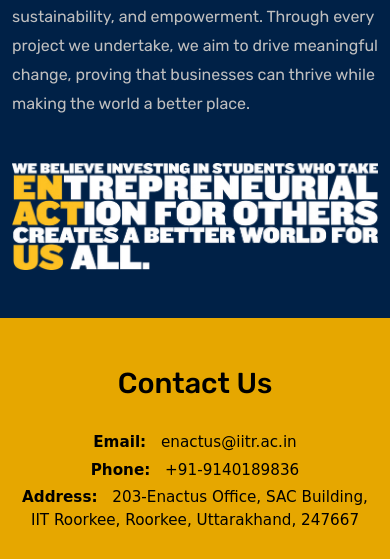
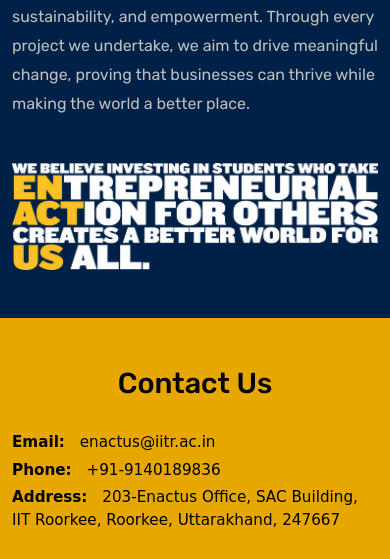
Before and after one commit to enactusiitr/enactusiitr.github.io, a plain HTML site: page index.html in a window 390 px wide. Shown: the part 3296-3855 px from the top of the page. Drawn offline with nearby package versions, Linux system fonts and the light colour scheme; a web font is replaced by a local one.

Commit message:
Update index.html

```diff
--- a/index.html
+++ b/index.html
@@ -462,22 +462,6 @@
         margin-left: 0;
         text-align: center;
       }
-      .contact-info {
-      margin-bottom: 30px;
-      font-size: 0.95rem;
-      font-family: 'Kelly Slab', cursive;
-        text-align: center;
-    }
-    .contact-label {
-      font-weight: bold;
-      display: inline-block;
-      margin-right: 10px;
-      text-align: center;
-    }
-    .contact-info p {
-      margin-bottom: 5px;
-      text-align: center;
-    }
     }
 
     .social-icons {
```
